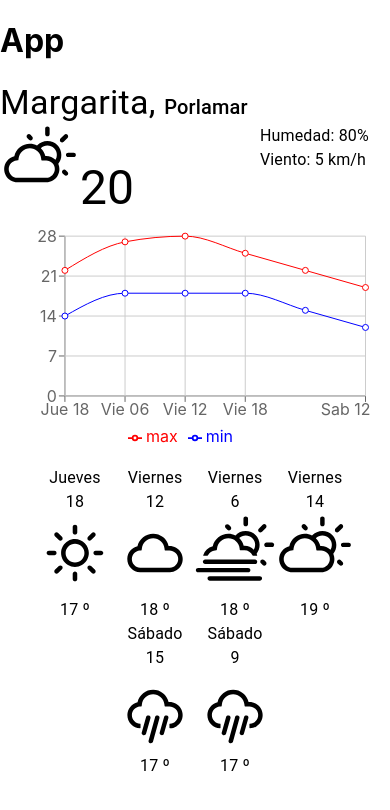
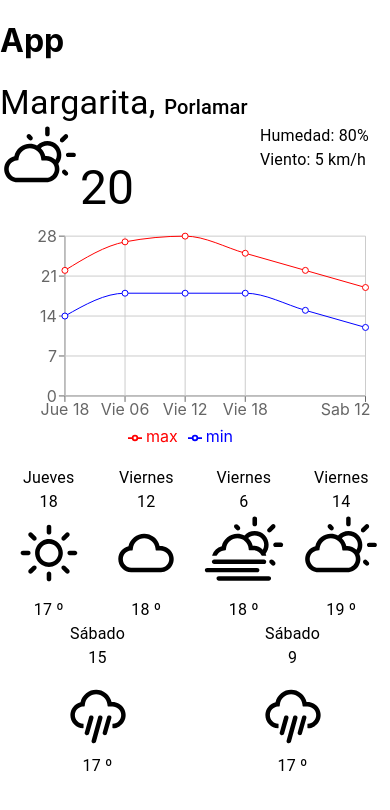
Before and after one commit to Leomiguel19/weather-app, a React (Create React App) app: page /city in a window 390 px wide. Shown: the top 810 px of the page. Built offline with nearby package versions, Linux system fonts and the light colour scheme.

Commit message:
Making the Forecast component responsive

```diff
--- a/src/components/Forecast/Forecast.jsx
+++ b/src/components/Forecast/Forecast.jsx
@@ -25,7 +25,7 @@ const renderForecastItem = forecast => {
 const Forecast = ({forecastItemList}) => {
     return (
         <Grid container
-            justify="center"
+            justify="space-around"
             alignItems="center"
         >
             {
```
